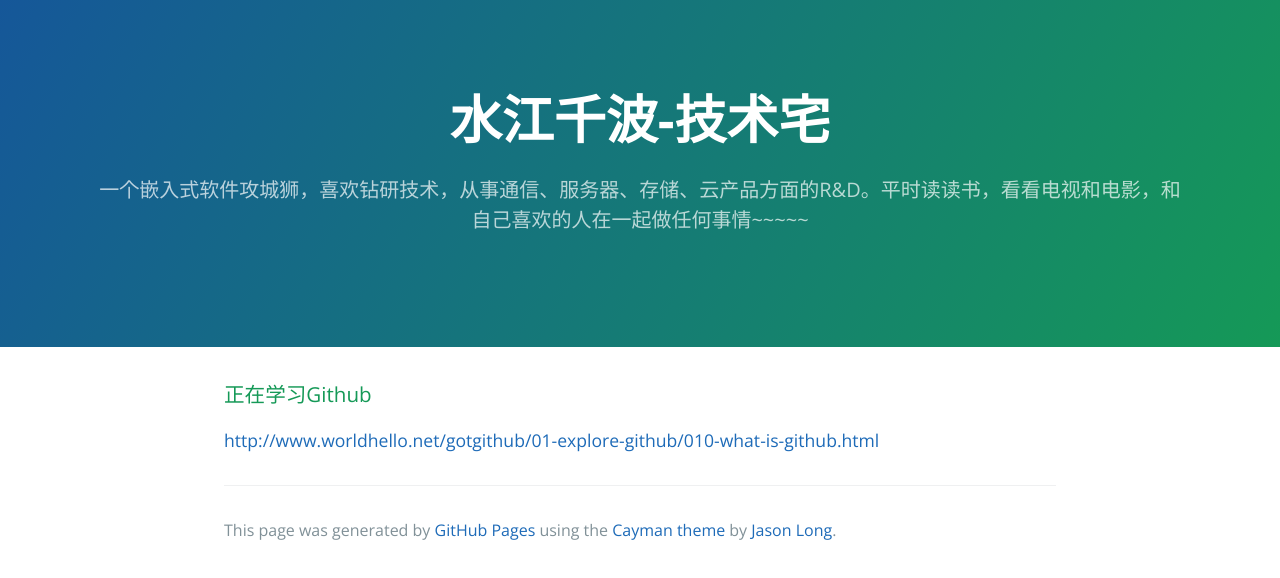
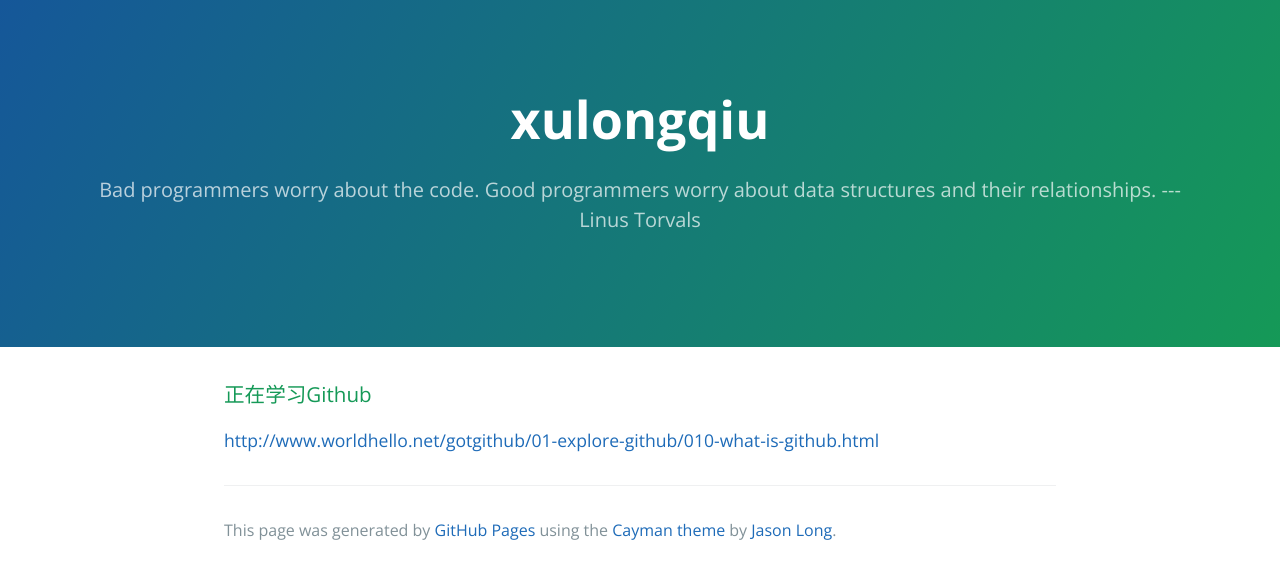
Before and after one commit to xulongqiu/xulongqiu.github.io, a plain HTML site: page index.html in a window 1280 px wide. Drawn offline with nearby package versions, Linux system fonts and the light colour scheme.

Commit message:
Update index.html

```diff
--- a/index.html
+++ b/index.html
@@ -2,7 +2,7 @@
 <html lang="en-us">
   <head>
     <meta charset="UTF-8">
-    <title>水江千波-技术宅 by xulongqiu</title>
+    <title>Linuxer by xulongqiu</title>
     <meta name="viewport" content="width=device-width, initial-scale=1">
     <link rel="stylesheet" type="text/css" href="stylesheets/normalize.css" media="screen">
     <link href='https://fonts.googleapis.com/css?family=Open+Sans:400,700' rel='stylesheet' type='text/css'>
@@ -11,13 +11,13 @@
   </head>
   <body>
     <section class="page-header">
-      <h1 class="project-name">水江千波-技术宅</h1>
-      <h2 class="project-tagline">一个嵌入式软件攻城狮，喜欢钻研技术，从事通信、服务器、存储、云产品方面的R&amp;D。平时读读书，看看电视和电影，和自己喜欢的人在一起做任何事情~~~~~</h2>
+      <h1 class="project-name">xulongqiu</h1>
+      <h2 class="project-tagline">Bad programmers worry about the code. Good programmers worry about data structures and their relationships. --- Linus Torvals</h2>
     </section>
 
     <section class="main-content">
       <h3>
-<a id="正在学习github" class="anchor" href="#%E6%AD%A3%E5%9C%A8%E5%AD%A6%E4%B9%A0github" aria-hidden="true"><span class="octicon octicon-link"></span></a>正在学习Github</h3>
+<a id="learning github" class="anchor" href="#%E6%AD%A3%E5%9C%A8%E5%AD%A6%E4%B9%A0github" aria-hidden="true"><span class="octicon octicon-link"></span></a>正在学习Github</h3>
 
 <p><a href="http://www.worldhello.net/gotgithub/01-explore-github/010-what-is-github.html">http://www.worldhello.net/gotgithub/01-explore-github/010-what-is-github.html</a></p>
 
```
